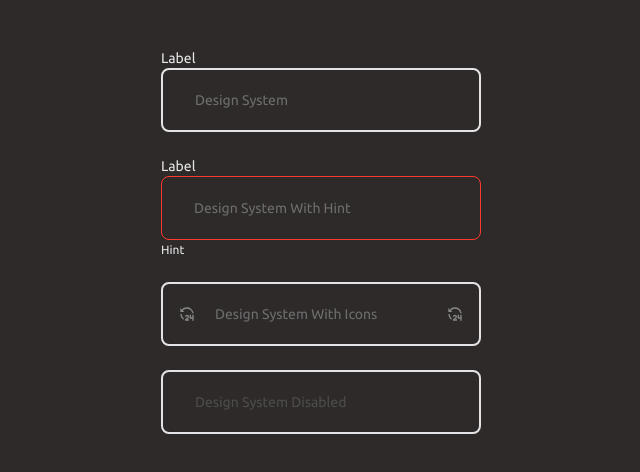
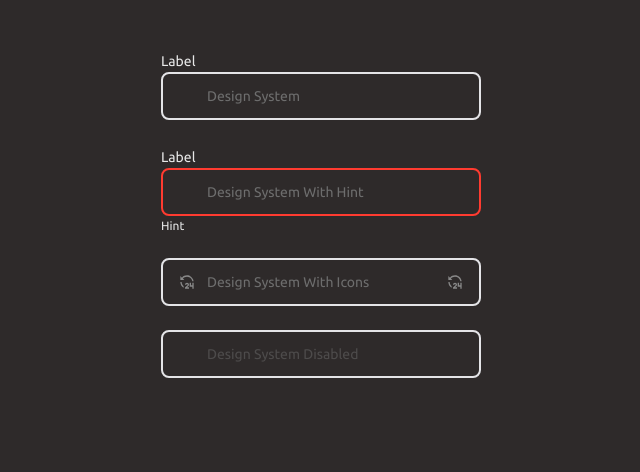
Before and after one commit to lucasvabrantes/design-system, a Next.js app: page / in a window 1280 px wide. Shown: the top 472 px of the page, without its empty margins (319-959 px from the left). Built offline with nearby package versions, Linux system fonts and the light colour scheme.

Commit message:
feat: add input example

```diff
--- a/components/shared/input.tsx
+++ b/components/shared/input.tsx
@@ -12,33 +12,33 @@ interface InputProps extends React.ComponentProps<"input"> {
 const Input = React.forwardRef<HTMLInputElement, InputProps>(
   ({ className, type, label, hint, Icon, ...props }, ref) => {
     return (
-      <div className="flex flex-col">
-        {label && (
-          <Label htmlFor={props.id} className="text-sm">
-            {label}
-          </Label>
-        )}
+      <div className="">
+        <Label htmlFor={props.id}>
+          {label && <span>{label}</span>}
           <div
             className={cn(
-            "flex w-80 h-16 items-center justify-between border-2 px-2 rounded bg-background focus-within:border-gray-200",
+              "relative w-80 h-6 border-2 flex items-center rounded bg-background focus-within:border-gray-200",
               "hover:border-orange-500",
-            hint ? "border-[1px] border-red-500" : "",
-            hint ? "focus-within:border-2 focus-within:border-red-500 " : "",
+              hint ? "outline-[1px] border-red-500" : "",
+              hint ? "focus-within:outline-2 focus-within:border-red-500 " : "",
               className
             )}
           >
-          {Icon && <Icon className="text-gray-400 w-2 h-2" />}
+            {Icon && <Icon className="text-gray-400 w-2 h-2 absolute left-2" />}
             <input
               type={type}
               className={cn(
-              "flex h-13  px-2 py-2 bg-background text-base transition-colors self-center placeholder:text-gray-500 focus-visible:outline-none focus-visible:ring-0 focus-visible:ring-ring disabled:cursor-not-allowed disabled:opacity-50 disabled:border-gray-500 md:text-sm",
+                "bg-background px-[44px] text-base transition-colors placeholder:text-gray-500 focus-visible:outline-none focus-visible:ring-0 focus-visible:ring-ring disabled:cursor-not-allowed disabled:opacity-50 disabled:border-gray-500 md:text-sm",
                 className
               )}
               ref={ref}
               {...props}
             />
-          {Icon && <Icon className="text-gray-400 w-2 h-2" />}
+            {Icon && (
+              <Icon className="text-gray-400 w-2 h-2 absolute right-2" />
+            )}
           </div>
+        </Label>
         {hint && <p className="text-xs mt-[2px]">{hint}</p>}
       </div>
     );
```
Lines whose indentation alone changed are shown as unchanged.
